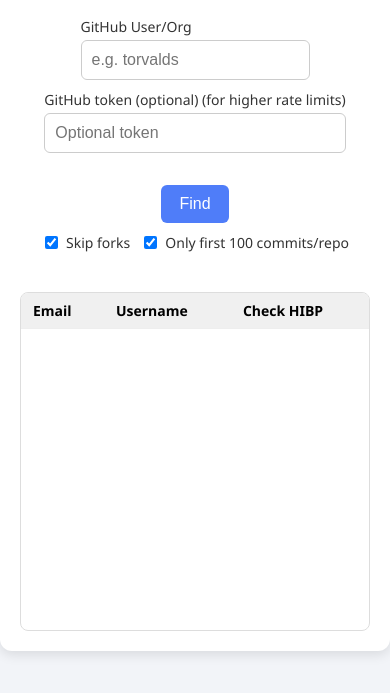
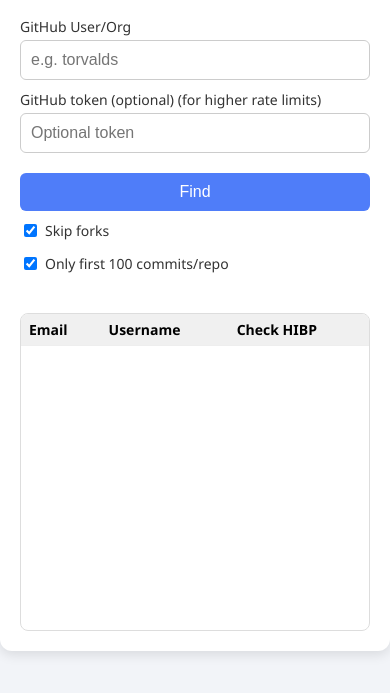
Before and after one commit to NikhilPanwar/ghintel, a plain HTML site: page index.html in a window 390 px wide. Shown: the part 151-844 px from the top of the page. Drawn offline with Linux system fonts and the light colour scheme.

Commit message:
Update index.html

```diff
--- a/index.html
+++ b/index.html
@@ -28,7 +28,7 @@
         flex-wrap: wrap;
         margin-bottom: 10px;
       }
-    .input-group>div { display: flex; flex-direction: column; }
+      .input-group > div { display: flex; flex-direction: column; }
       label { font-size: 14px; margin-bottom: 4px; color: #333; }
       input[type="text"] {
         padding: 10px;
@@ -88,6 +88,35 @@
       a { color: #4f7df9; text-decoration: none; }
       a:hover { text-decoration: underline; }
       .export-wrapper { text-align: center; margin-top: 20px; }
+
+      @media (max-width: 600px) {
+        .input-group, .options-group {
+          flex-direction: column;
+          align-items: stretch;
+        }
+        .input-group > div,
+        .options-group > label,
+        button {
+          width: 100%;
+        }
+        .input-group button {
+          margin-top: 10px;
+          width: 100%;
+          justify-content: center;
+        }
+        input[type="text"] {
+          width: 100%;
+        }
+        .table-wrapper {
+          overflow-x: auto;
+        }
+        table {
+          font-size: 12px;
+        }
+        th, td {
+          padding: 6px 8px;
+        }
+      }
     </style>
   </head>
 
```
Lines whose indentation alone changed are shown as unchanged.
